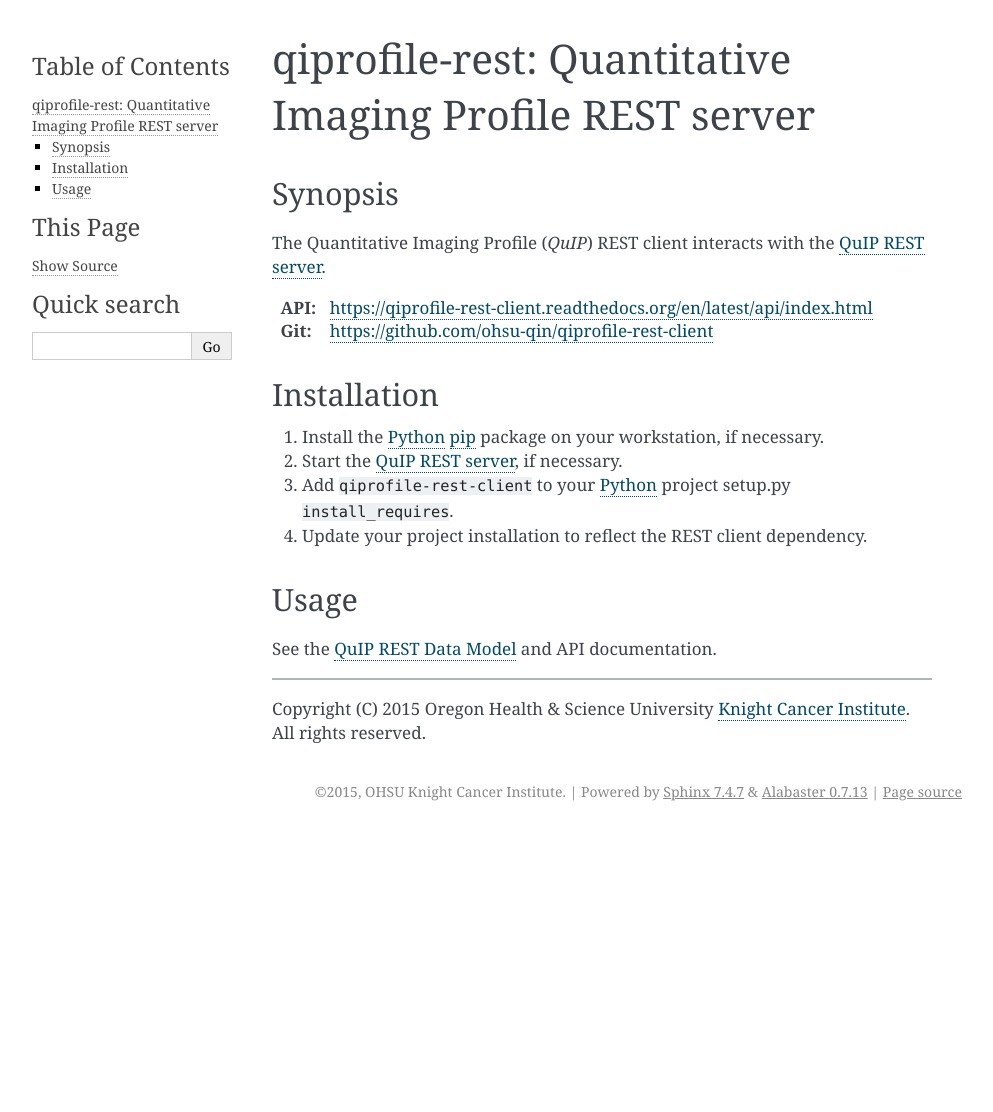
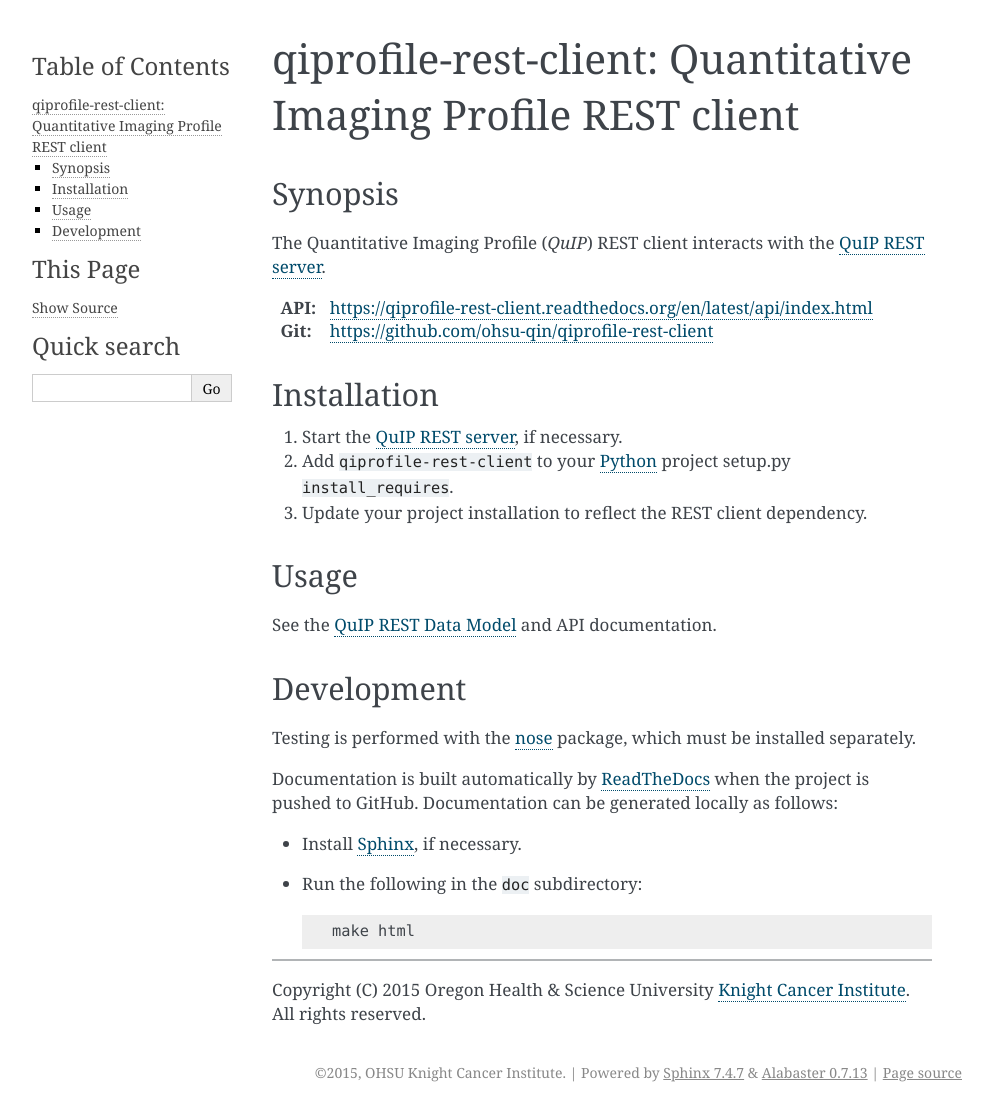
Before and after one commit to ohsu-qin/qiprofile-rest-client, a Sphinx documentation site: the page built from doc/index.rst, in a window 1280 px wide. Shown: the whole page, without its empty margins (148-1141 px from the left). Built offline with Sphinx 7.4.7, drawn with Linux system fonts in a browser that asks for light colours; pages that are not in the unit, such as notebooks, are missing from menus; before the commit the page ends 900 px from its top, so only the background shows below that.

Commit message:
Add doc Development section.

```diff
--- a/doc/index.rst
+++ b/doc/index.rst
@@ -1,6 +1,6 @@
-========================================================
-qiprofile-rest: Quantitative Imaging Profile REST server
-========================================================
+===============================================================
+qiprofile-rest-client: Quantitative Imaging Profile REST client
+===============================================================
 
 ********
 Synopsis
@@ -16,14 +16,12 @@ the `QuIP REST server`_.
 ************
 Installation
 ************
-1. Install the Python_ pip_ package on your workstation, if necessary.
+1. Start the `QuIP REST server`_, if necessary.
 
-2. Start the `QuIP REST server`_, if necessary.
-
-3. Add ``qiprofile-rest-client`` to your Python_ project setup.py
+2. Add ``qiprofile-rest-client`` to your Python_ project setup.py
    ``install_requires``.
 
-4. Update your project installation to reflect the REST client dependency.
+3. Update your project installation to reflect the REST client dependency.
 
 
 *****
@@ -31,6 +29,22 @@ Usage
 *****
 
 See the `QuIP REST Data Model`_ and API documentation.
+
+
+***********
+Development
+***********
+
+Testing is performed with the nose_ package, which must be installed separately.
+
+Documentation is built automatically by ReadTheDocs_ when the project is pushed
+to GitHub. Documentation can be generated locally as follows:
+
+* Install Sphinx_, if necessary.
+
+* Run the following in the ``doc`` subdirectory::
+
+      make html
 
 
 ---------
@@ -47,13 +61,17 @@ See the `QuIP REST Data Model`_ and API documentation.
 
 .. _MongoDB: http://django-mongodb.org
 
-.. _pip: https://pypi.python.org/pypi/pip
+.. _nose: https://nose.readthedocs.org/en/latest/
 
 .. _Python: http://www.python.org
 
 .. _QuIP REST Data Model: https://github.com/ohsu-qin/qiprofile-rest-client/doc/quip_data_model.png
 
-.. _QuIP REST server: https://github.com/ohsu-qin/qiprofile-rest
+.. _QuIP REST server: http://qiprofile-rest.readthedocs.org/en/latest/
+
+.. _ReadTheDocs: https://www.readthedocs.org
+
+.. _Sphinx: http://sphinx-doc.org/index.html
 
 .. toctree::
   :hidden:
```
